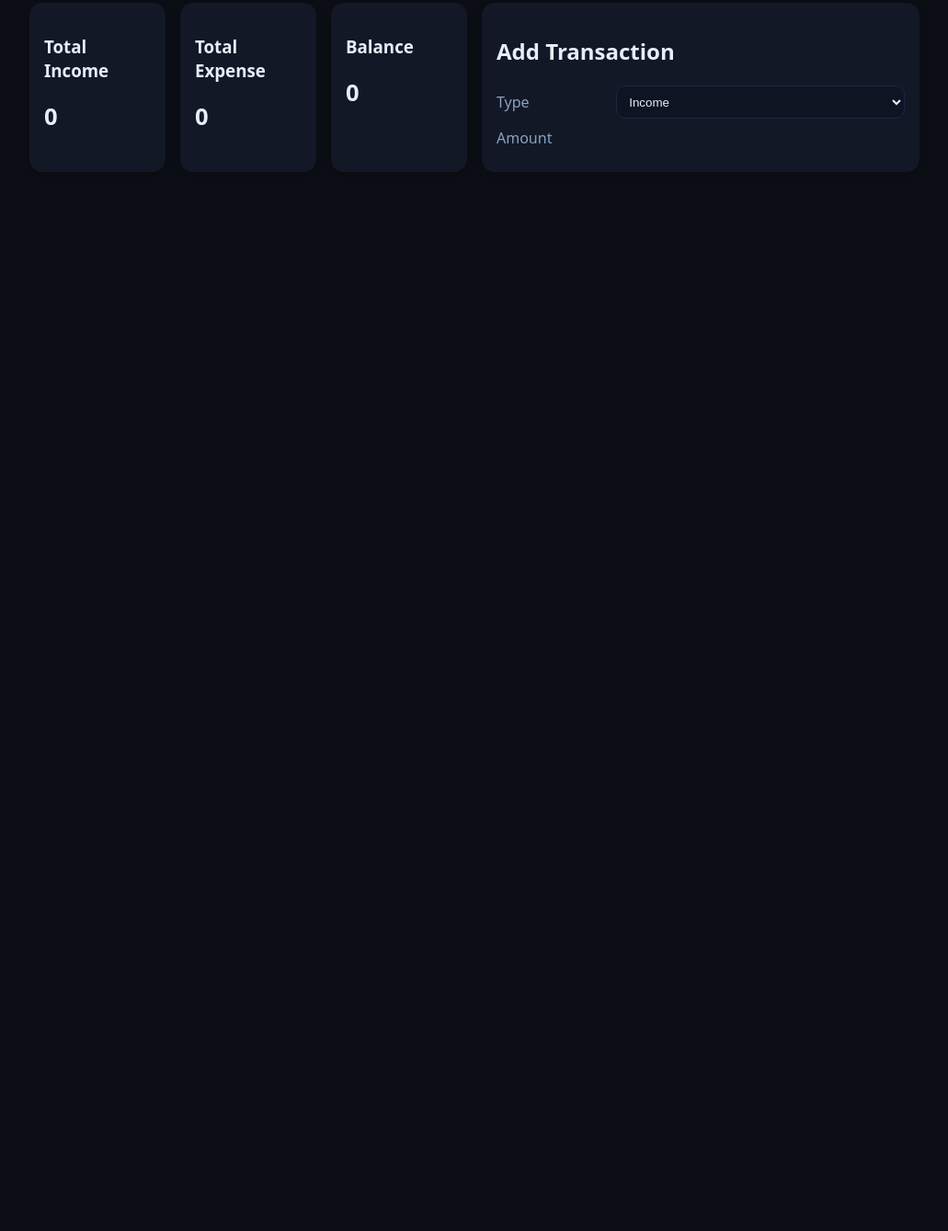
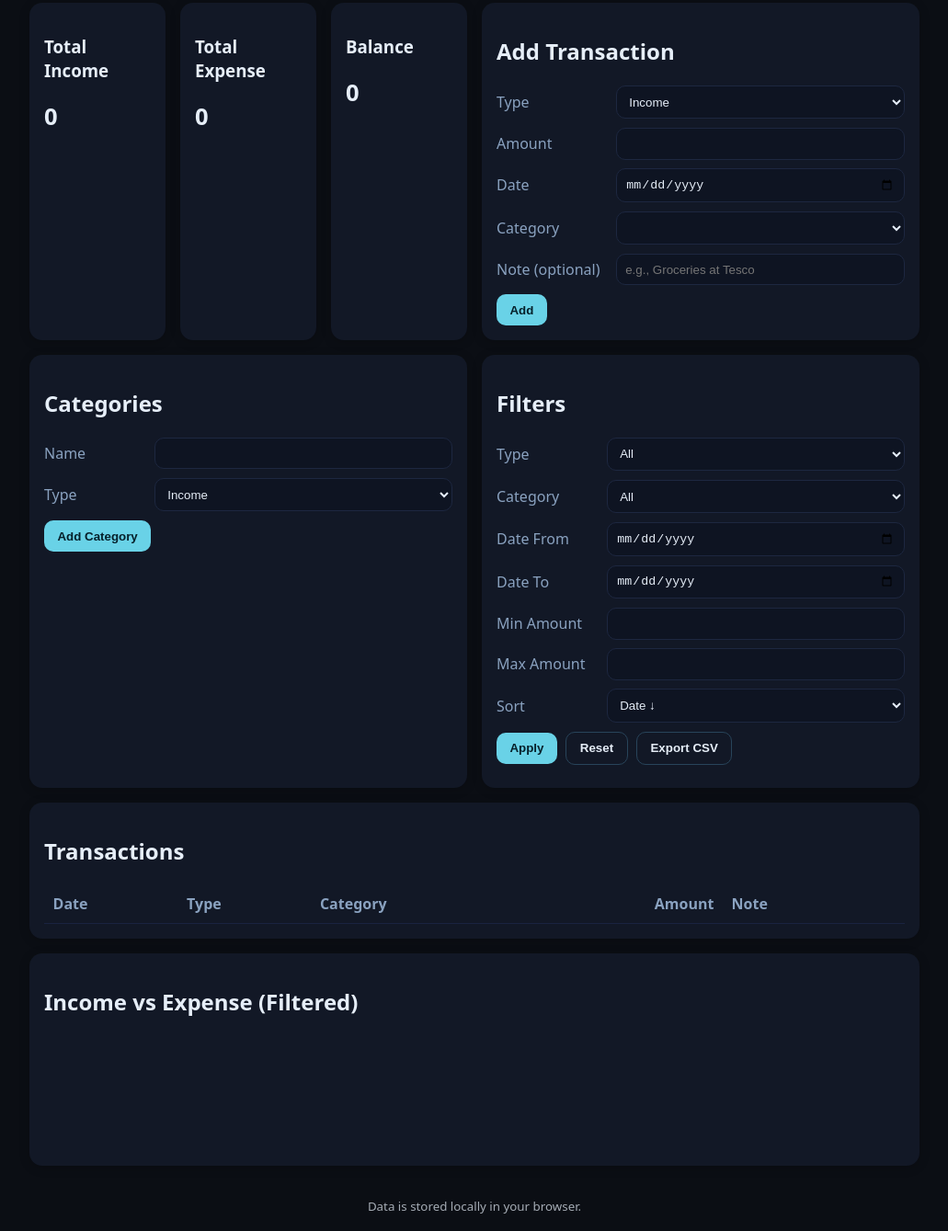
Before and after one commit to danielovwigho/personal-finance-tracker, a plain HTML site: page index.html in a window 1280 px wide. Shown: the part 147-1486 px from the top of the page at 92% size, without its empty margins (124-1155 px from the left). Before the commit the page ends 800 px from the top, so only its background shows below. Drawn offline with nearby package versions, Linux system fonts and the light colour scheme.

Commit message:
Update index.html

```diff
--- a/index.html
+++ b/index.html
@@ -44,4 +44,126 @@
         </div>
         <div class="row">
           <label>Amount</label>
-          <input id="tx-amount" type="number" step="0.01" min="0"
+          <input id="tx-amount" type="number" step="0.01" min="0" required />
+        </div>
+        <div class="row">
+          <label>Date</label>
+          <input id="tx-date" type="date" required />
+        </div>
+        <div class="row">
+          <label>Category</label>
+          <select id="tx-category" required></select>
+        </div>
+        <div class="row">
+          <label>Note (optional)</label>
+          <input id="tx-note" type="text" placeholder="e.g., Groceries at Tesco" />
+        </div>
+        <button class="btn" type="submit">Add</button>
+      </form>
+    </section>
+
+    <!-- Manage Categories -->
+    <section class="panel">
+      <h2>Categories</h2>
+      <form id="cat-form" class="form small">
+        <div class="row">
+          <label>Name</label>
+          <input id="cat-name" type="text" required />
+        </div>
+        <div class="row">
+          <label>Type</label>
+          <select id="cat-type" required>
+            <option value="income">Income</option>
+            <option value="expense">Expense</option>
+          </select>
+        </div>
+        <button class="btn" type="submit">Add Category</button>
+      </form>
+      <ul id="cat-list" class="cat-list"></ul>
+    </section>
+
+    <!-- Filters -->
+    <section class="panel">
+      <h2>Filters</h2>
+      <form id="filter-form" class="form small">
+        <div class="row">
+          <label>Type</label>
+          <select id="f-type">
+            <option value="all">All</option>
+            <option value="income">Income</option>
+            <option value="expense">Expense</option>
+          </select>
+        </div>
+        <div class="row">
+          <label>Category</label>
+          <select id="f-category">
+            <option value="all">All</option>
+          </select>
+        </div>
+        <div class="row">
+          <label>Date From</label>
+          <input id="f-from" type="date" />
+        </div>
+        <div class="row">
+          <label>Date To</label>
+          <input id="f-to" type="date" />
+        </div>
+        <div class="row">
+          <label>Min Amount</label>
+          <input id="f-min" type="number" step="0.01" min="0" />
+        </div>
+        <div class="row">
+          <label>Max Amount</label>
+          <input id="f-max" type="number" step="0.01" min="0" />
+        </div>
+        <div class="row">
+          <label>Sort</label>
+          <select id="f-sort">
+            <option value="date_desc">Date ↓</option>
+            <option value="date_asc">Date ↑</option>
+            <option value="amount_desc">Amount ↓</option>
+            <option value="amount_asc">Amount ↑</option>
+          </select>
+        </div>
+        <div class="row actions">
+          <button class="btn" type="submit">Apply</button>
+          <button class="btn ghost" id="btn-reset" type="button">Reset</button>
+          <button class="btn ghost" id="btn-export" type="button">Export CSV</button>
+        </div>
+      </form>
+    </section>
+
+    <!-- Transactions Table -->
+    <section class="panel col-span-2">
+      <h2>Transactions</h2>
+      <div class="table-wrap">
+        <table class="table" id="tx-table">
+          <thead>
+            <tr>
+              <th>Date</th>
+              <th>Type</th>
+              <th>Category</th>
+              <th class="right">Amount</th>
+              <th>Note</th>
+              <th></th>
+            </tr>
+          </thead>
+          <tbody id="tx-tbody"></tbody>
+        </table>
+      </div>
+    </section>
+
+    <!-- Chart -->
+    <section class="panel col-span-2">
+      <h2>Income vs Expense (Filtered)</h2>
+      <canvas id="ie-chart" height="120"></canvas>
+    </section>
+  </main>
+
+  <footer class="container foot">
+    <small>Data is stored locally in your browser.</small>
+  </footer>
+
+  <script type="module" src="app.js"></script>
+</body>
+</html>
```
